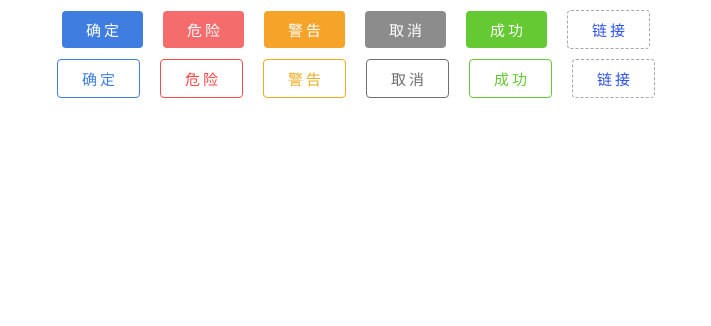
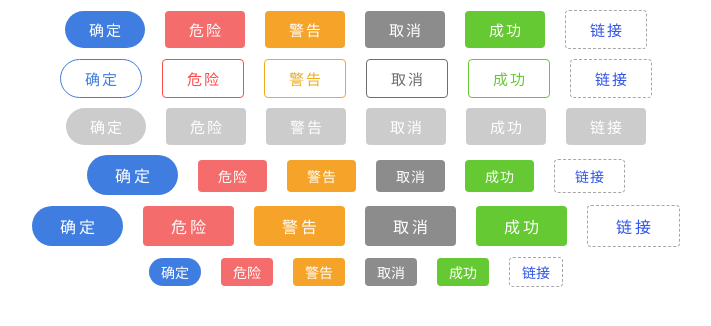
Before and after one commit to wmq-top/TS-React, a React (Vite) app: page / in a window 1280 px wide. Shown: the top 326 px of the page, without its empty margins (284-995 px from the left). Built offline with nearby package versions, Linux system fonts and the light colour scheme.

Commit message:
add shape as fillet add size as large | small | minium add autodefault button

```diff
--- a/src/UIcomponent/Button/Button.tsx
+++ b/src/UIcomponent/Button/Button.tsx
@@ -7,24 +7,26 @@ interface BtnProps {
   disabled?: boolean;
   onClick?: (e: React.MouseEvent<HTMLButtonElement>) => void;
   block?: boolean;
-  shape?: 'default' | 'circle' | 'round';
+  shape?: 'default' | 'fillet' | 'round';
   ghost?: boolean;
-  size?: string;
+  size?: 'minimum' | 'small' | 'default' | 'large';
 }
 
 const Button: React.FC<BtnProps> = (props: BtnProps) => {
-  const {text, onClick, type, disabled, block, ghost} = props;
+  const {text, type, disabled, block, ghost, size, onClick, shape} = props;
   return (
     <button
-      data-type={!disabled && type}
+      data-size={size || 'default'}
+      data-type={!disabled && (type || 'primary')}
       data-ghost={!disabled && ghost}
+      data-shape={shape || 'default'}
       onClick={onClick}
       disabled={disabled}
       style={{
         display: block ? 'block' : 'inline-block',
       }}
     >
-      {text}
+      {text || 'button'}
     </button>
   );
 };
--- a/src/UIcomponent/Button/ButtonTest.tsx
+++ b/src/UIcomponent/Button/ButtonTest.tsx
@@ -7,9 +7,9 @@ interface BtnProps {
   disabled?: boolean;
   onClick?: (e: React.MouseEvent<HTMLButtonElement>) => void;
   block?: boolean;
-  shape?: 'default' | 'circle' | 'round';
+  shape?: 'default' | 'fillet' | 'round';
   ghost?: boolean;
-  size?: string;
+  size?: 'minimum' | 'small' | 'default' | 'large';
 }
 
 const ButtonTest: React.FC = () => {
@@ -17,6 +17,7 @@ const ButtonTest: React.FC = () => {
     {
       text: '确定',
       type: 'primary',
+      shape: 'fillet',
       onClick: e => {
         console.log(e);
       },
@@ -45,7 +46,39 @@ const ButtonTest: React.FC = () => {
   const GhostConfig: Array<BtnProps> = defaultConfig.map(item => {
     return {...item, ghost: true};
   });
-
+  const DisabledConfig: Array<BtnProps> = defaultConfig.map(item => {
+    return {...item, disabled: true};
+  });
+  const SmallSizeConfig: Array<BtnProps> = defaultConfig.map(item => {
+    if (item.text === '确定') {
+      return {
+        ...item,
+        shape: 'fillet',
+        size: 'large',
+      };
+    }
+    return {...item, size: 'small'};
+  });
+  const LargeSizeConfig: Array<BtnProps> = defaultConfig.map(item => {
+    if (item.text === '确定') {
+      return {
+        ...item,
+        shape: 'fillet',
+        size: 'large',
+      };
+    }
+    return {...item, size: 'large'};
+  });
+  const MiniumSizeConfig: Array<BtnProps> = defaultConfig.map(item => {
+    if (item.text === '确定') {
+      return {
+        ...item,
+        shape: 'fillet',
+        size: 'minimum',
+      };
+    }
+    return {...item, size: 'minimum'};
+  });
   return (
     <div>
       <div style={{marginTop: 10}}>
@@ -58,6 +91,26 @@ const ButtonTest: React.FC = () => {
           return <Button {...item} key={index} />;
         })}
       </div>
+      <div style={{marginTop: 10}}>
+        {DisabledConfig.map((item, index) => {
+          return <Button {...item} key={index} />;
+        })}
+      </div>
+      <div style={{marginTop: 10}}>
+        {SmallSizeConfig.map((item, index) => {
+          return <Button {...item} key={index} />;
+        })}
+      </div>
+      <div style={{marginTop: 10}}>
+        {LargeSizeConfig.map((item, index) => {
+          return <Button {...item} key={index} />;
+        })}
+      </div>
+      <div style={{marginTop: 10}}>
+        {MiniumSizeConfig.map((item, index) => {
+          return <Button {...item} key={index} />;
+        })}
+      </div>
     </div>
   );
 };
--- a/src/UIcomponent/Button/index.less
+++ b/src/UIcomponent/Button/index.less
@@ -1,20 +1,60 @@
 @import '../../style/color.less';
 @import '../../style/shadow.less';
+@import '../../style/size.less';
+
+@button-padding-size: 2px;
 button {
   color: #fff;
   border: none;
   border-radius: 4px;
-  padding: 8px;
-  padding-left: 24px;
-  padding-right: 21px;
-  font-size: 15px;
   font-weight: 500;
-  letter-spacing: 3px;
   text-align: center;
   cursor: pointer;
   margin-left: 10px;
   margin-right: 10px;
-  transition: all 0.35s ease-in-out;
+  transition: all 0.32s ease-in-out;
+  user-select: none;
+}
+
+button[data-size='small'] {
+  padding: @button-padding-size * 3;
+  padding-left: @button-padding-size * 10;
+  padding-right: @button-padding-size * 10 - @global-px;
+  font-size: @button-padding-size * 7;
+  letter-spacing: @global-px;
+}
+button[data-size='small'][data-shape='fillet'] {
+  border-radius: @global-px * 31;
+}
+button[data-size='default'] {
+  padding: @button-padding-size * 4;
+  padding-left: @button-padding-size * 12;
+  padding-right: @button-padding-size * 12 - @global-px * 2;
+  font-size: @global-px * 15;
+  letter-spacing: @global-px * 2;
+}
+button[data-size='default'][data-shape='fillet'] {
+  border-radius: @global-px * 36;
+}
+button[data-size='large'] {
+  padding: @button-padding-size * 4;
+  padding-left: @button-padding-size * 14;
+  padding-right: @button-padding-size * 14 - @global-px * 3;
+  font-size: @global-px * 16;
+  letter-spacing: @global-px * 3;
+}
+button[data-size='large'][data-shape='fillet'] {
+  border-radius: @global-px * 41;
+}
+button[data-size='minimum'] {
+  padding: @button-padding-size * 2;
+  padding-left: @button-padding-size * 6;
+  padding-right: @button-padding-size * 6;
+  font-size: @global-px * 14;
+  font-weight: 400;
+}
+button[data-size='minimum'][data-shape='fillet'] {
+  border-radius: @global-px * 26;
 }
 
 // disabled button
@@ -24,7 +64,7 @@ button:disabled {
 }
 
 // ghost button
-button[data-ghost=true] {
+button[data-ghost='true'] {
   background-color: rgba(0, 0, 0, 0) !important;
 }
 
@@ -32,7 +72,7 @@ button[data-ghost=true] {
 button[data-type='primary'] {
   background-color: @color-info-static;
 }
-button[data-type='primary'][data-ghost=true] {
+button[data-type='primary'][data-ghost='true'] {
   border: 1px solid @color-info-static;
   color: @color-info-static;
 }
@@ -48,7 +88,7 @@ button[data-type='primary']:focus {
 button[data-type='success'] {
   background-color: @color-success-static;
 }
-button[data-type='success'][data-ghost=true] {
+button[data-type='success'][data-ghost='true'] {
   border: 1px solid @color-success-static;
   color: @color-success-static;
 }
@@ -63,7 +103,7 @@ button[data-type='success']:focus {
 button[data-type='danger'] {
   background-color: @color-failed-static;
 }
-button[data-type='danger'][data-ghost=true] {
+button[data-type='danger'][data-ghost='true'] {
   border: 1px solid @color-failed-dark;
   color: @color-failed-dark;
 }
@@ -79,7 +119,7 @@ button[data-type='danger']:focus {
 button[data-type='warning'] {
   background-color: @color-warning-static;
 }
-button[data-type='warning'][data-ghost=true] {
+button[data-type='warning'][data-ghost='true'] {
   border: 1px solid @color-warning-dark;
   color: @color-warning-dark;
 }
@@ -95,7 +135,7 @@ button[data-type='warning']:focus {
 button[data-type='cancel'] {
   background-color: @color-cancel-static;
 }
-button[data-type='cancel'][data-ghost=true] {
+button[data-type='cancel'][data-ghost='true'] {
   border: 1px solid @color-cancel-dark;
   color: @color-cancel-dark;
 }
--- a/src/style/size.less
+++ b/src/style/size.less
@@ -1,3 +1,5 @@
+@global-px: 1px;
+
 @media screen and (max-width: 1920px) {
   @baisc-x: 9px;
   @basic-y: 6px;
@@ -8,5 +10,4 @@
   @baisc-x: 18px;
   @basic-y: 12px;
   @basic-font-size: 16px;
-
 }
```
